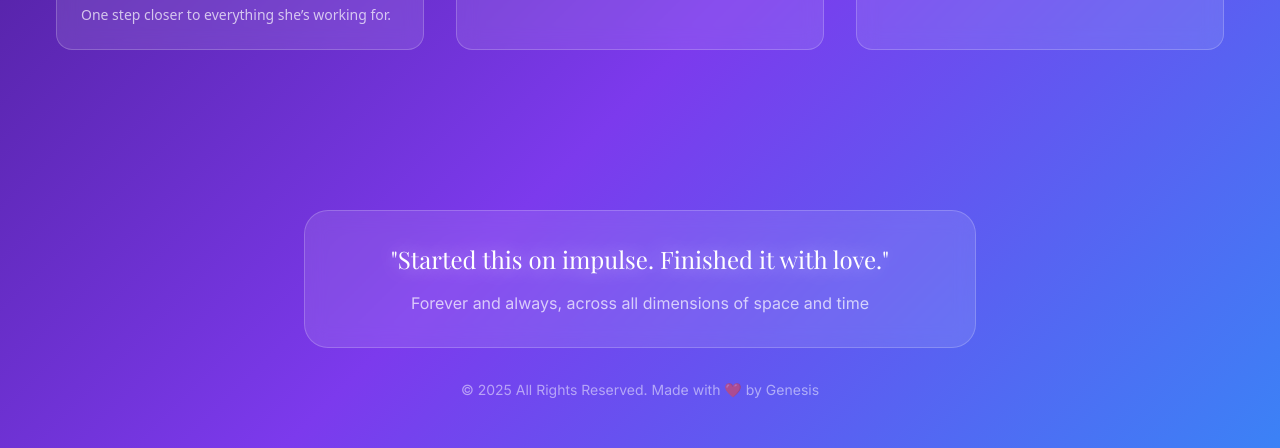
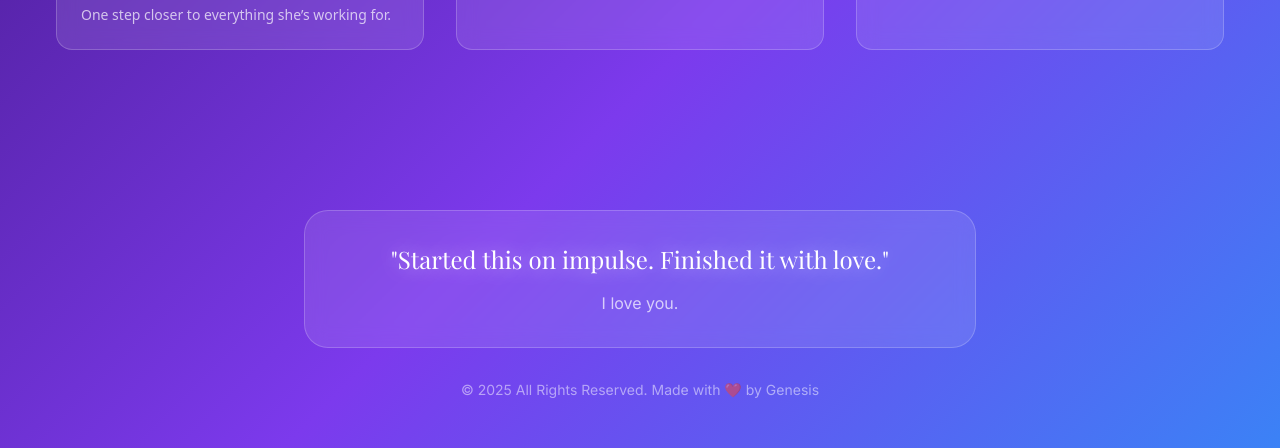
Before and after one commit to ZoidsGenesis/mylittleuniverse, a plain HTML site: page index.html in a window 1280 px wide. Shown: the part 2256-2704 px from the top of the page. Drawn offline with nearby package versions, Linux system fonts and the light colour scheme.

Commit message:
Update index.html

```diff
--- a/index.html
+++ b/index.html
@@ -253,7 +253,7 @@ class="w-full h-full object-cover object-top group-hover:scale-110 transition-tr
 <p class="font-['Playfair_Display'] text-2xl text-white text-glow mb-4">
 "Started this on impulse. Finished it with love."
 </p>
-<p class="font-['Inter'] text-white/70 text-sm md:text-base px-4">Forever and always, across all dimensions of space and time</p>
+<p class="font-['Inter'] text-white/70 text-sm md:text-base px-4">I love you.</p>
 </div>
 <div class="mt-8">
 <p class="font-['Inter'] text-white/50 text-xs md:text-sm">© 2025 All Rights Reserved. Made with ❤️ by Genesis</p>
```
